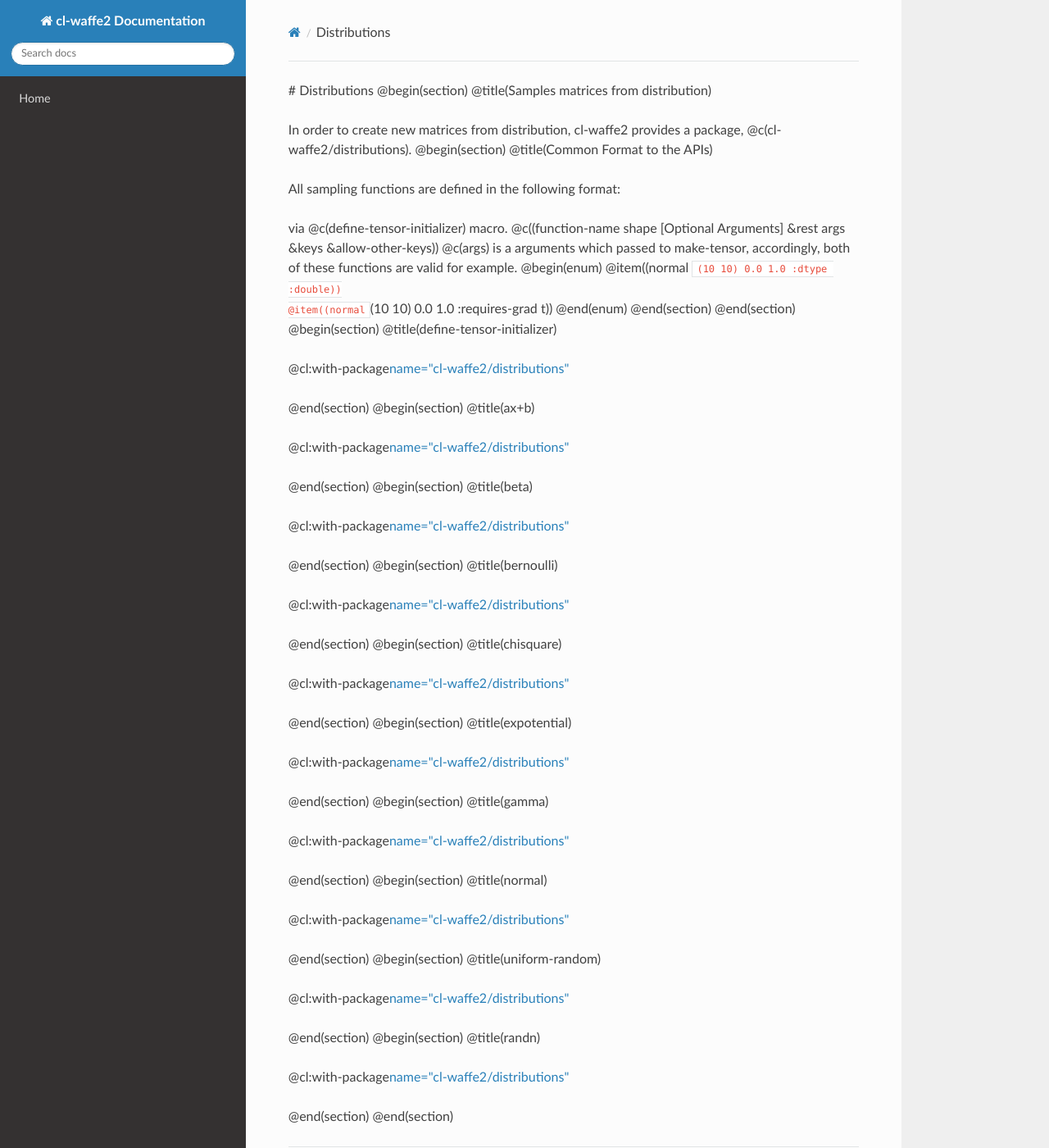
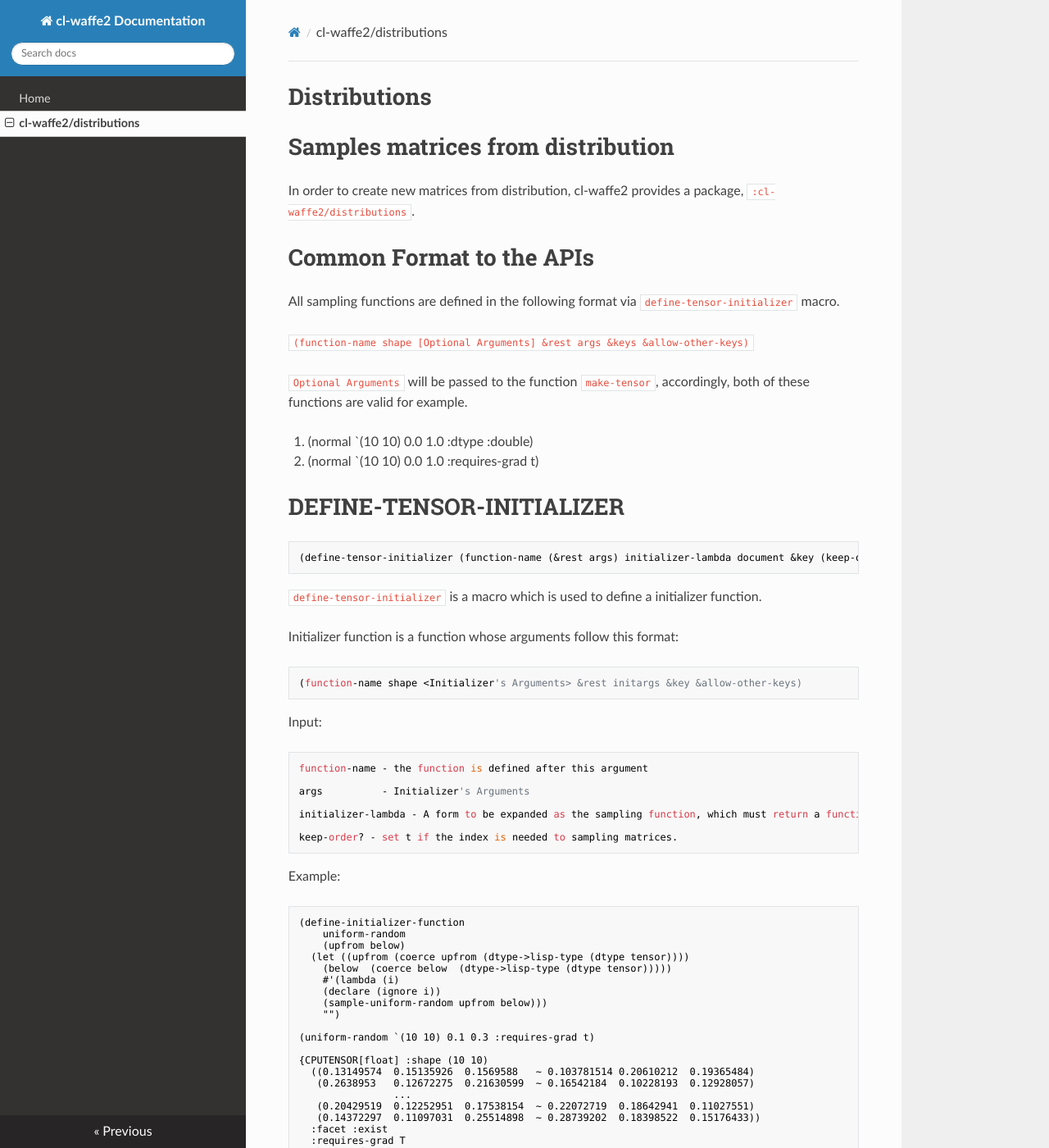
Before and after one commit to hikettei/cl-waffe2, an MkDocs documentation site: the page built from docs/cl-waffe2-docs/docs/distributions.md, in a window 1280 px wide and 1400 px high. Shown: the whole window at 82% size. Built offline with MkDocs 1.6.1, drawn with Linux system fonts in a browser that asks for light colours; nearby versions of some CDN libraries; some of the changed text lies outside the part shown.

Commit message:
[Update] Docs for distributions

````diff
--- a/docs/cl-waffe2-docs/docs/distributions.md
+++ b/docs/cl-waffe2-docs/docs/distributions.md
@@ -1,102 +1,193 @@
 
- # Distributions
-@begin(section)
-@title(Samples matrices from distribution)
+# Distributions
 
-In order to create new matrices from distribution, cl-waffe2 provides a package, @c(cl-waffe2/distributions).
-@begin(section)
-@title(Common Format to the APIs)
+# Samples matrices from distribution
+In order to create new matrices from distribution, cl-waffe2 provides a package, `:cl-waffe2/distributions`.
+# Common Format to the APIs
+All sampling functions are defined in the following format via `define-tensor-initializer` macro.
 
-All sampling functions are defined in the following format:
+```(function-name shape [Optional Arguments] &rest args &keys &allow-other-keys)```
+
+`Optional Arguments` will be passed to the function `make-tensor`, accordingly, both of these functions are valid for example.
+
+1. (normal `(10 10) 0.0 1.0 :dtype :double)
+2. (normal `(10 10) 0.0 1.0 :requires-grad t)
+# DEFINE-TENSOR-INITIALIZER
+```lisp
+(define-tensor-initializer (function-name (&rest args) initializer-lambda document &key (keep-order? nil)))
+```
 
 
-via @c(define-tensor-initializer) macro.
-@c((function-name shape [Optional Arguments] &rest args &keys &allow-other-keys))
-@c(args) is a arguments which passed to make-tensor, accordingly, both of these functions are valid for example.
-@begin(enum)
-@item((normal `(10 10) 0.0 1.0 :dtype :double))
-@item((normal `(10 10) 0.0 1.0 :requires-grad t))
-@end(enum)
-@end(section)
-@end(section)
-@begin(section)
-@title(define-tensor-initializer)
+`define-tensor-initializer` is a macro which is used to define a initializer function.
 
-@cl:with-package[name="cl-waffe2/distributions"](
-@cl:doc(macro define-tensor-initializer)
-)
 
-@end(section)
-@begin(section)
-@title(ax+b)
+Initializer function is a function whose arguments follow this format:
 
-@cl:with-package[name="cl-waffe2/distributions"](
-@cl:doc(function ax+b)
-)
+    (function-name shape <Initializer's Arguments> &rest initargs &key &allow-other-keys)
 
-@end(section)
-@begin(section)
-@title(beta)
+Input:
 
-@cl:with-package[name="cl-waffe2/distributions"](
-@cl:doc(function beta)
-)
+    function-name - the function is defined after this argument
 
-@end(section)
-@begin(section)
-@title(bernoulli)
+    args          - Initializer's Arguments
 
-@cl:with-package[name="cl-waffe2/distributions"](
-@cl:doc(function bernoulli)
-)
+    initializer-lambda - A form to be expanded as the sampling function, which must return a function of #'(lambda (i) ...) where i is the index of element.
 
-@end(section)
-@begin(section)
-@title(chisquare)
+    keep-order? - set t if the index is needed to sampling matrices.
 
-@cl:with-package[name="cl-waffe2/distributions"](
-@cl:doc(function chisquare)
-)
+Example:
 
-@end(section)
-@begin(section)
-@title(expotential)
+```lisp
+(define-initializer-function
+    uniform-random
+    (upfrom below)
+  (let ((upfrom (coerce upfrom (dtype->lisp-type (dtype tensor))))
+	(below  (coerce below  (dtype->lisp-type (dtype tensor)))))
+    #'(lambda (i)
+	(declare (ignore i))
+	(sample-uniform-random upfrom below)))
+    "")
 
-@cl:with-package[name="cl-waffe2/distributions"](
-@cl:doc(function expotential)
-)
+(uniform-random `(10 10) 0.1 0.3 :requires-grad t)
 
-@end(section)
-@begin(section)
-@title(gamma)
+{CPUTENSOR[float] :shape (10 10)
+  ((0.13149574  0.15135926  0.1569588   ~ 0.103781514 0.20610212  0.19365484)
+   (0.2638953   0.12672275  0.21630599  ~ 0.16542184  0.10228193  0.12928057)
+                ...
+   (0.20429519  0.12252951  0.17538154  ~ 0.22072719  0.18642941  0.11027551)
+   (0.14372297  0.11097031  0.25514898  ~ 0.28739202  0.18398522  0.15176433))
+  :facet :exist
+  :requires-grad T
+  :backward NIL}
+```
 
-@cl:with-package[name="cl-waffe2/distributions"](
-@cl:doc(function gamma)
-)
+(Note that new tensor is binded to tensor, being used to determined dtype etc...)
 
-@end(section)
-@begin(section)
-@title(normal)
+# AX+B
 
-@cl:with-package[name="cl-waffe2/distributions"](
-@cl:doc(function normal)
-)
+```lisp
+(ax+b shape a b &rest initargs &key &allow-other-keys)
+```
 
-@end(section)
-@begin(section)
-@title(uniform-random)
+The function ax+b is a family of initializer functions, and samples matrices from arithmetic progression.
 
-@cl:with-package[name="cl-waffe2/distributions"](
-@cl:doc(function uniform-random)
-)
+```math
+out_i = ai + b
+```
 
-@end(section)
-@begin(section)
-@title(randn)
+Inputs:
 
-@cl:with-package[name="cl-waffe2/distributions"](
-@cl:doc(function randn)
-)
+    a, b - Coefficients of the above formula.
+# BETA
 
-@end(section)
-@end(section)
+```lisp
+(beta shape a b &rest initargs &key &allow-other-keys)
+```
+
+
+The function beta is a family of initializer functions, and sample matrices from beta distribution.
+
+### Reference
+
+1. Generating Beta Variates with Nonintegral Shape Parameters (R. C. H. Cheng University of Wales Institute of Science and Technology)
+
+
+2. https://dl.acm.org/doi/pdf/10.1145/359460.359482
+
+
+Note: My implementation is unstable, being occurs floating-overflow constantly..., especially when min(alpha, beta) < 1.0 (i.e.: beta-bc)
+# BERNOULLI
+
+```lisp
+(bernoulli shape a b &rest initargs &key &allow-other-keys)
+```
+The bernoulli is a family of initializer functions, and samples matrices from bernoulli distribution.
+
+### Inputs
+
+p - Takes 1 with probability p and 0 with probalibity (1-p).
+# CHISQUARE
+
+```lisp
+(chisquare shape a b &rest initargs &key &allow-other-keys)
+```
+The function chisquare is a family of initializer functions, and samples matrices from chisquare distributions.
+
+### Inputs
+
+df - degree of freedom.
+
+### References
+
+ https://github.com/lvaruzza/cl-randist
+# EXPOTENTIAL
+
+```lisp
+(expotential shape a b &rest initargs &key &allow-other-keys)
+```
+The function expotential is a family of initializer functions, and samples the expotential distribution using ziggurat algorithm with table-size=256.
+
+
+### References
+
+1. https://andantesoft.hatenablog.com/entry/2023/04/30/183032
+
+2. Marsaglia, G., & Tsang, W. W. (2000). The ziggurat method for generating random variables. Journal of statistical software.
+
+3. https://marui.hatenablog.com/entry/2023/01/23/194507
+# GAMMA
+
+```lisp
+(gamma shape a b &rest initargs &key &allow-other-keys)
+```
+The function gamma is a family of initializer functions, and samples matrices from the gamma distribution.
+
+### References
+
+1. https://github.com/lvaruzza/cl-randist
+
+# NORMAL
+
+```lisp
+(normal shape a b &rest initargs &key &allow-other-keys)
+```
+The function normal is a family of initializer functions, and samples matrices from normal distribution.
+
+
+### Reference
+
+1. https://github.com/lvaruzza/cl-randist (seems to create ziggurat table with size=128)
+
+
+### Inputs
+
+mean
+
+stddev - Standard Deviation, σ.
+
+# UNIFORM-RANDOM
+
+```lisp
+(uniform-random shape a b &rest initargs &key &allow-other-keys)
+```
+The function uniform-random is a family of initializer funtions, and samples matrices from uniform random distribution using Common Lisp's standard function, `(random arg)`.
+
+Input:
+
+    upfrom, below. Each elements of returned tensor is in the range of: `[upfrom, below)`
+# RANDN
+
+```lisp
+(randn shape a b &rest initargs &key &allow-other-keys)
+```
+The function randn is a family of initializer functions, and samples the gaussian distributions using ziggurat algorithm with table-size=256.
+
+
+### References
+
+
+1. https://andantesoft.hatenablog.com/entry/2023/04/30/183032
+
+2. Marsaglia, G., & Tsang, W. W. (2000). The ziggurat method for generating random variables. Journal of statistical software.
+
+3. https://marui.hatenablog.com/entry/2023/01/23/194507
--- a/docs/cl-waffe2-docs/mkdocs.yml
+++ b/docs/cl-waffe2-docs/mkdocs.yml
@@ -2,5 +2,11 @@ site_name: cl-waffe2 Documentation
 
 nav:
     - Home: index.md
+    - cl-waffe2/distributions: distributions.md
 
 theme: readthedocs
+
+markdown_extensions:
+  - markdown_katex:
+      no_inline_svg: True
+      insert_fonts_css: True
````
Also changed, not shown: docs/Readme.md, 3 other files.
